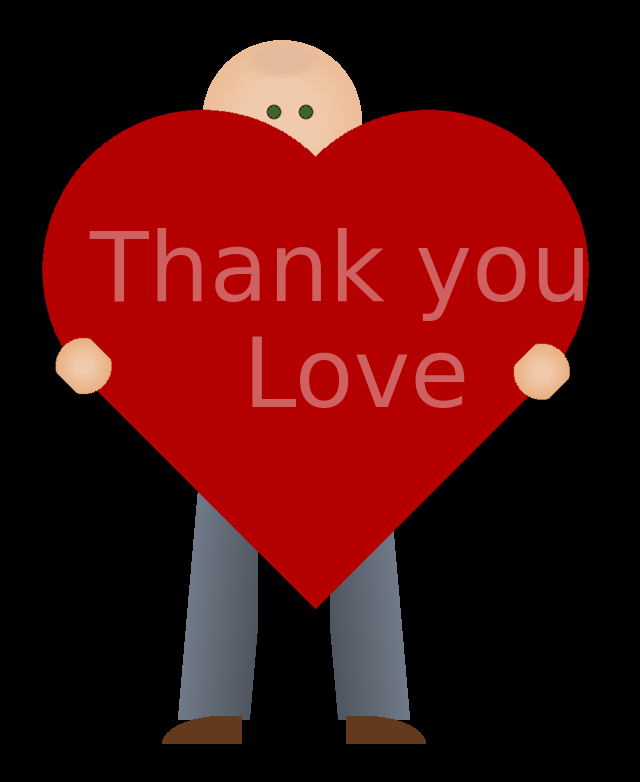
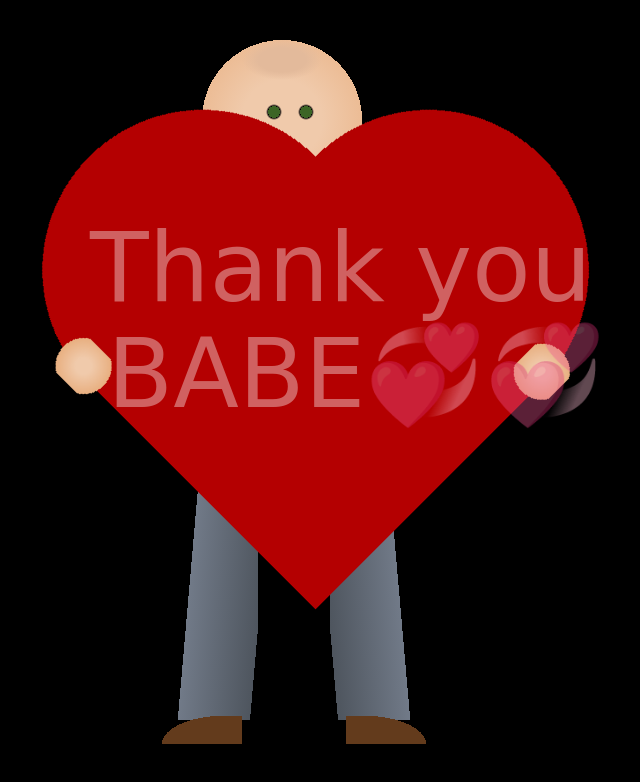
Before and after one commit to Mrimperfect7/Mrimperfect.github.io-propose-, a plain HTML site: page new.html in a window 1280 px wide. Shown: the whole page, without its empty margins (358-998 px from the left). Drawn offline with Linux system fonts and the light colour scheme.

Commit message:
Update style.css

```diff
--- a/style.css
+++ b/style.css
@@ -94,7 +94,7 @@ div.beloved:after {
   display: flex;
   position: absolute;
   white-space: pre;
-  content: "Thank you \a Love";
+  content: "Thank you \a BABE💞💞";
 
   text-align: center;
   line-height: 1.1;
```
